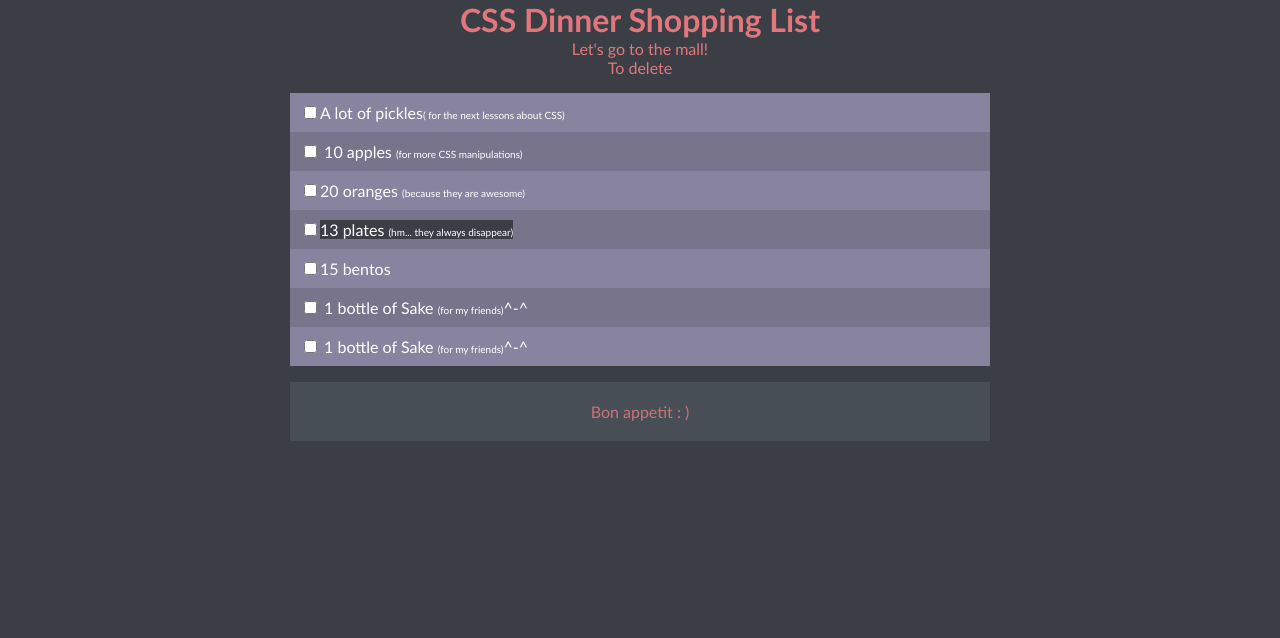
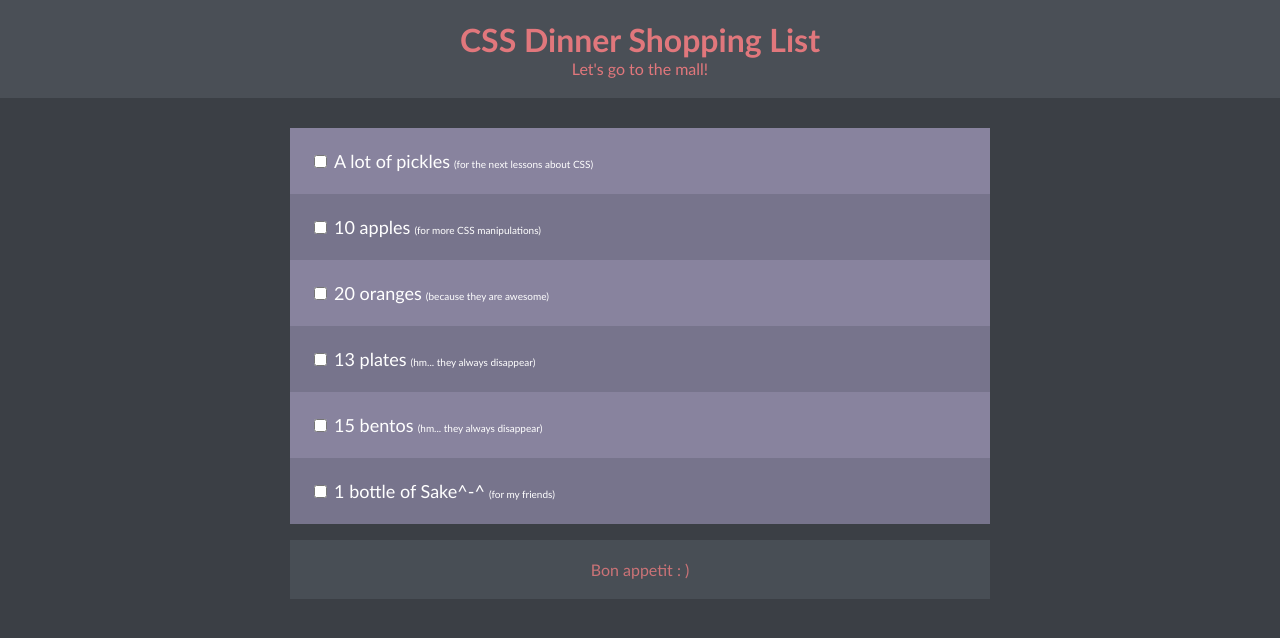
Before and after one commit to Lizycoder/Diner, a plain HTML site: page CSS-Diner-Shopping-List/index.html in a window 1280 px wide. Drawn offline with Linux system fonts and the light colour scheme.

Commit message:
пибрана гармонь, рамка header

```diff
--- a/CSS-Diner-Shopping-List/css/styles.css
+++ b/CSS-Diner-Shopping-List/css/styles.css
@@ -1,5 +1,4 @@
 * {
-	background-color: #3B3F45;
 	-webkit-transition: all .1s ease-in;
 	   -moz-transition: all .1s ease-in;
 	    -ms-transition: all .1s ease-in;
@@ -8,17 +7,24 @@
 	box-sizing: border-box;
 	font-family: "Trebuchet MS", Trebuchet, Arial, sans-serif;
 }
-header div{
+body {
+	background-color: #3B3F45;
+}
+html {
+	height: 100%;
+}
+header {
 	color: #E1777C;
 	background-color: #4A4F56;
 	text-align: center;
-	margin: 0;
+	margin: 0 0 30px 0;
+	padding: 20px;
+	min-width: 100%;
 }
 header::before,
 header::after {
 content: "";
 }
-
 header p {
 	margin: 0;
 }
@@ -28,16 +34,18 @@ h1 {
 body {
 	color: #fff ;
 	font-size: 16px;
-	width: 700px;
 	margin: auto;
 	padding: 0;
 
 }
-div ul li {
+ul li {
 	list-style: none;
 	background-color: #88839E;
 	margin: auto;
 	padding: 10px;
+	width: 700px;
+	border-bottom: 2px solid transparent;
+	border-top: 2px solid transparent;
 }
 ul {
 	padding: 0px;
@@ -53,25 +61,43 @@ ul li:hover {
 ul li:active {
 background-color: #E1777C;
 	}
+ul li label {
+	padding: 10px;
+	background-color: transparent;
+	display: inline-block;
+	width: 100%;
+	height: 100%;
+}
 ul li: {
 	text-decoration: line-through;
 }
 span {
-	font-size: 10px;
+	font-size: 18px;
 	background-color: transparent;
 	}
 span:hover {
 	background-color: #5F6073;
 }
-span::after {
+small::after {
  content: ")";
     }
-span::before {
+small::before {
  content: "(";
     }
- .last_li::after {
+small {
+	font-size: 10px;
+	font-weight: 200;
+	background-color: transparent;
+}
+ [id]::after {
  content: "^-^";
     }
+.checkboxes input:checked + span,
+.checkboxes input:checked + span + small {
+	text-decoration: line-through;
+	opacity: .5;
+}
+
 footer {
 	color: #CB7377;
 	font-size: 16px;
--- a/CSS-Diner-Shopping-List/index.html
+++ b/CSS-Diner-Shopping-List/index.html
@@ -10,23 +10,53 @@
 </head>
 <body>
 	<header>
-		<div>
 		<h1>CSS Dinner Shopping List</h1>
 		<p>Let's go to the mall!</p>
-			<p>To delete</p>
-		</div>
 	</header>
-	<div>
-		<ul>
-			<li><input type="checkbox" name="a" value="A lot of pickles">A lot of pickles<span> for the next lessons about CSS</span></li>
-			<li><input type="checkbox" name="a" value="10 apples"> 10 apples <span>for more CSS manipulations</span></li>
-			<li><input type="checkbox" name="a" value="20 oranges">20 oranges <span>because they are awesome</span></li>
-			<li><input type="checkbox" name="a" id="check1"><label for="check1">13 plates <span>hm... they always disappear</span></label>
-			<li><input type="checkbox" name="a" value="15 bentos">15 bentos</li>
-			<li class="last_li"><input type="checkbox" name="a" value="1 bottle of Sake"> 1 bottle of Sake <span>for my friends</span></li>
-			<li class="last_li"><input type="checkbox" name="a" value="1 bottle of Sake"> 1 bottle of Sake <span>for my friends</span></li>
+		<ul class="checkboxes">
+			<li>
+				<label>
+					<input type="checkbox">
+					<span>A lot of pickles</span>
+					<small>for the next lessons about CSS</small>
+				</label>
+			</li>
+			<li>
+				<label>
+					<input type="checkbox">
+					<span>10 apples</span>
+					<small>for more CSS manipulations</small>
+				</label>
+			</li>
+			<li>
+				<label>
+					<input type="checkbox">
+					<span>20 oranges</span>
+					<small>because they are awesome</small>
+				</label>
+			</li>
+			<li>
+				<label>
+					<input type="checkbox">
+					<span>13 plates</span>
+					<small>hm... they always disappear</small>
+				</label>
+			</li>
+			<li>
+				<label>
+					<input type="checkbox">
+					<span>15 bentos</span>
+					<small>hm... they always disappear</small>
+				</label>
+			</li>
+			<li>
+				<label>
+					<input type="checkbox">
+					<span id="last list">1 bottle of Sake</span>
+					<small>for my friends</small>
+				</label>
+			</li>
 		</ul>
-	</div>
 	<footer>
 		Bon appetit
 	</footer>
```
